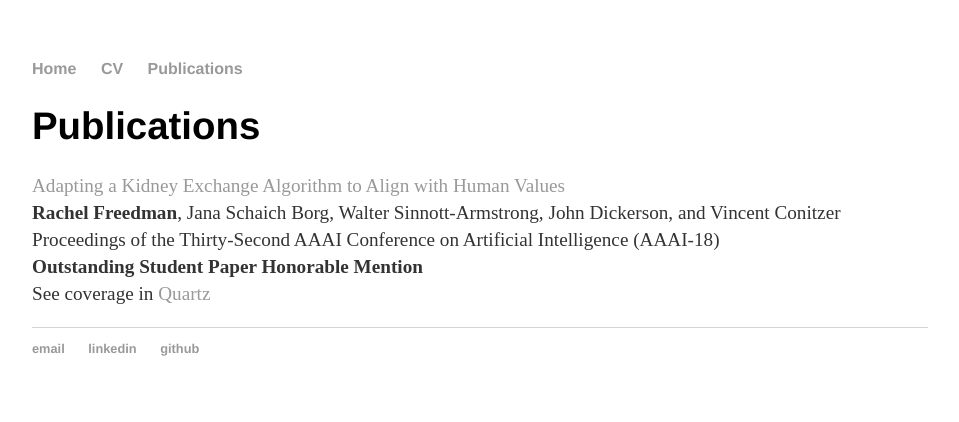
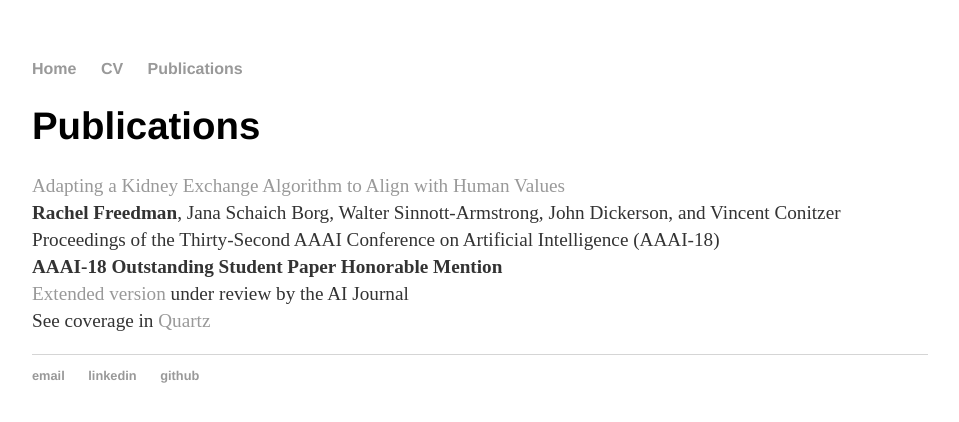
Before and after one commit to RachelFreedman/rachelfreedman.github.io, a Jekyll site: the page built from publications/index.html, in a window 1280 px wide. Shown: the top 422 px of the page, without its empty margins (160-1119 px from the left). Built offline with Jekyll 4.4.1, drawn with Linux system fonts in a browser that asks for light colours.

Commit message:
add link to AIJ version

```diff
--- a/publications/index.html
+++ b/publications/index.html
@@ -7,6 +7,7 @@ title: Publications
 	<p><a href="/assets/Freedman18.pdf">Adapting a Kidney Exchange Algorithm to Align with Human Values</a><br />
 	<b>Rachel Freedman</b>, Jana Schaich Borg, Walter Sinnott-Armstrong, John Dickerson, and Vincent Conitzer<br />
 	Proceedings of the Thirty-Second AAAI Conference on Artificial Intelligence (AAAI-18)<br />
-	<b>Outstanding Student Paper Honorable Mention</b><br />
+	<b>AAAI-18 Outstanding Student Paper Honorable Mention</b><br />
+	<a href="/assets/Freedman18-AIJ.pdf">Extended version</a> under review by the AI Journal<br />
 	See coverage in <a href="https://qz.com/1383083/how-ai-changed-organ-donation-in-the-us/">Quartz</a></p>
 </div><!-- /.blurb -->
```
